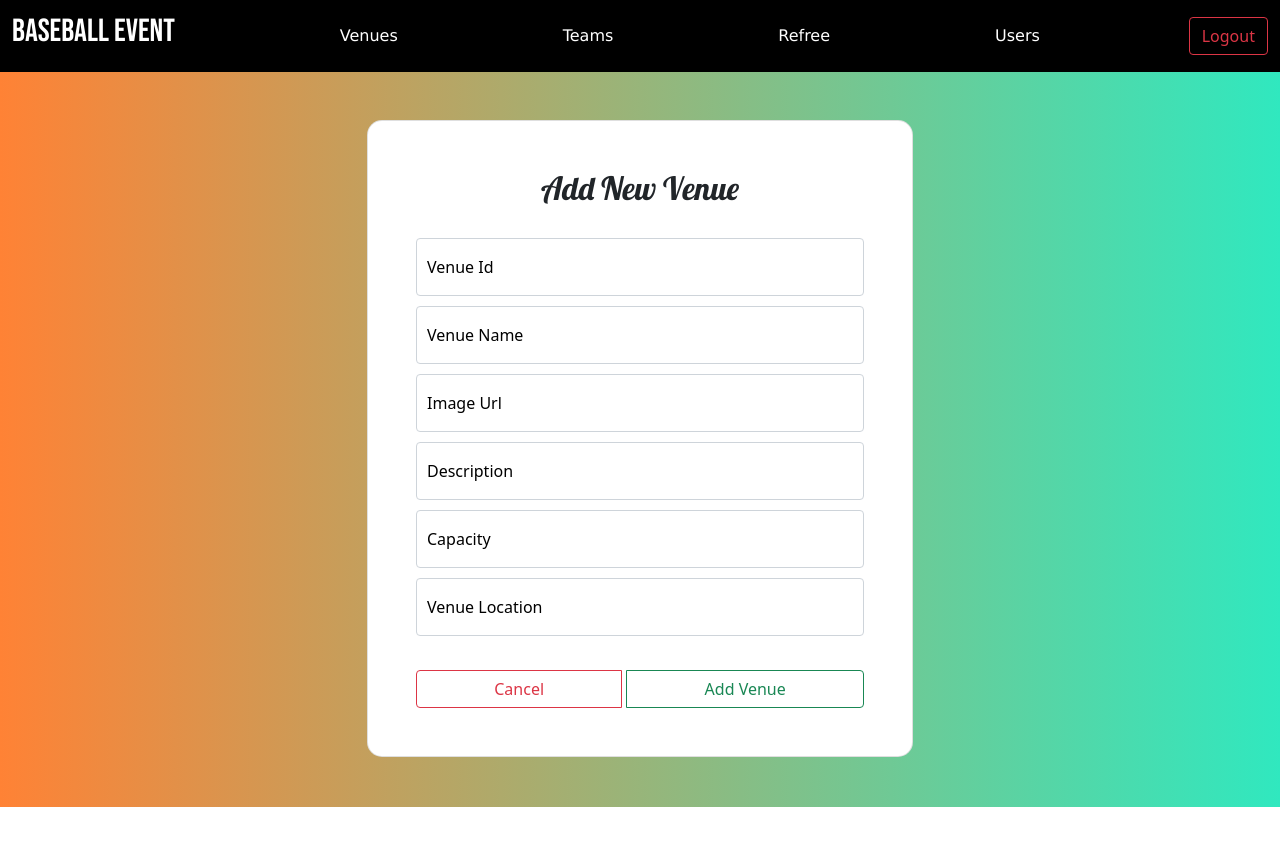
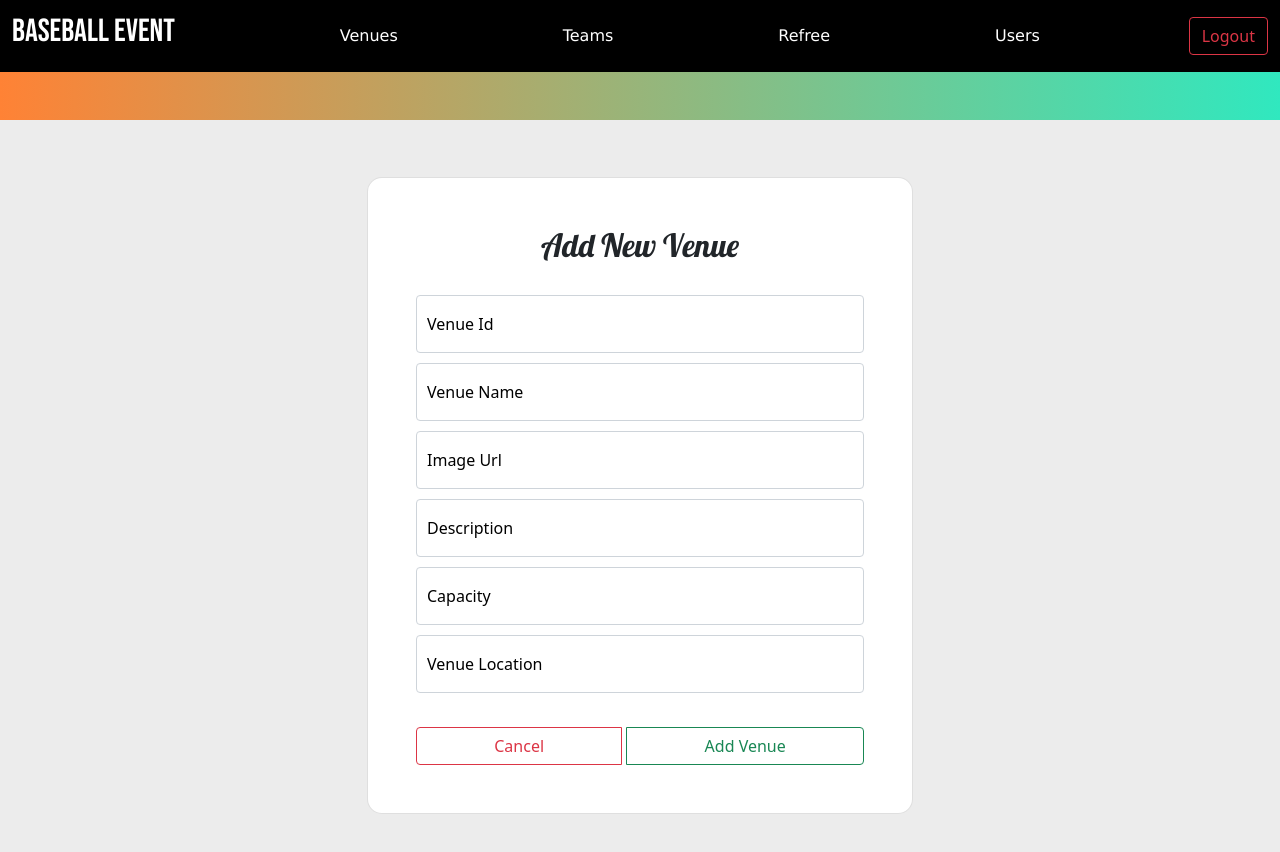
Before and after one commit to Dakshan444/baseball-frontend, an Angular app: page /admin/addVenue in a window 1280 px wide. Shown: the top 852 px of the page. Before the commit the page ends 807 px from the top, so only its background shows below. Built offline with nearby package versions, Linux system fonts and the light colour scheme.

Commit message:
frontend changes and API connection

```diff
--- a/src/app/admin/admin.component.css
+++ b/src/app/admin/admin.component.css
@@ -21,4 +21,6 @@
 
 router-outlet{
     background-color: antiquewhite;
+    position: absolute;
+    width: 100%;
 }
--- a/src/app/admin/venue/add-venue/add-venue.component.css
+++ /dev/null
@@ -1,12 +0,0 @@
-@import url('https://fonts.googleapis.com/css2?family=Lobster&display=swap');
-h2{
-    font-family: 'Lobster', cursive;
-}
-
-.form-floating{
-    margin-bottom: 10px;
-}
-div{
-    color: aqua;
-    margin: 10px;
-}
--- a/src/app/admin/venue/add-venue/add-venue.component.html
+++ b/src/app/admin/venue/add-venue/add-venue.component.html
@@ -1,5 +1,11 @@
 <style>
 @import url('https://fonts.googleapis.com/css2?family=Lobster&display=swap');
+
+.body{
+   background-color: rgb(236, 236, 236);
+   position: absolute;
+   width: 100%;
+}
 
 .form-floating{
     margin-bottom: 10px;
@@ -17,10 +23,10 @@ label{
 .form-control:focus {
     box-shadow: none;
 }
-
 </style>
 
-<div class="mt-5 mask d-flex align-items-center h-100 gradient-custom-3">
+<body style="background-color:antiquewhite;">
+    <div class="mt-5 mask d-flex align-items-center h-100 body"> <!--gradient-custom-3">-->
         <div  class="container h-100">
             <div class="row d-flex justify-content-center align-items-center h-100">
                 <div class="col-12 col-md-12 col-lg-10 col-xl-6">
@@ -72,3 +78,4 @@ label{
         </div>
 
     </div>
+</body>
--- a/src/app/admin/venue/add-venue/add-venue.component.ts
+++ b/src/app/admin/venue/add-venue/add-venue.component.ts
@@ -7,7 +7,7 @@ import { VenueserviceService } from '../venueservice.service';
 @Component({
     selector: 'app-add-venue',
     templateUrl: './add-venue.component.html',
-    styles: []
+    styleUrls: []
 })
 export class AddVenueComponent implements OnInit {
     AddForm!: FormGroup;
--- a/src/app/auth/authentication.service.ts
+++ b/src/app/auth/authentication.service.ts
@@ -11,7 +11,7 @@ import { UserModel } from '../shared/user.model';
 export class AuthenticationService {
 
   constructor(private http:HttpClient, public route:Router) { }
-API='https://localhost:5001/';
+API='https://localhost:44359/';
 
 //Login check For Customer
 LoginCheck(_email:string,_password:string):Observable<ResponseModel>{
--- a/src/app/auth/login/login.component.html
+++ b/src/app/auth/login/login.component.html
@@ -1,6 +1,5 @@
 
-<section class="vh-100"
-    style="background-image: url('https://wallpaperaccess.com/full/5923138.jpg'); ">
+<section class="vh-100" style="background-image: url('https://wallpaperaccess.com/full/5923138.jpg'); ">
     <div class="mask d-flex align-items-center h-100 gradient-custom-3">
         <div class="container h-100">
             <div class="row d-flex justify-content-center align-items-center h-100">
--- a/src/app/users/bookevent.service.ts
+++ b/src/app/users/bookevent.service.ts
@@ -7,7 +7,7 @@ import { BookingDetails } from 'src/app/shared/bookingdetails.model';
   providedIn: 'root'
 })
 export class BookeventService {
-readonly API="https://localhost:5001/api/EventBooking/"
+readonly API="https://localhost:44359/api/EventBooking/"
   constructor(private http: HttpClient) { }
   addBooking(body:BookingDetails):Observable<BookingDetails>{
     let Url=this.API+'bookEvent/';
--- a/src/app/users/bookevent/bookevent.component.html
+++ b/src/app/users/bookevent/bookevent.component.html
@@ -1,4 +1,7 @@
 <style>
+  /* body{
+    background-image: url('/src/assets/Baseball-Stadium-HD-Wallpaper.jpg');
+  } */
   .form-control:focus {
     box-shadow: none;
   }
--- a/src/app/users/view-event/view-event.component.html
+++ b/src/app/users/view-event/view-event.component.html
@@ -1,4 +1,4 @@
-<!-- <div class="container">
+<div class="container">
     <div class="row">
         <div class="col-6 col-md-4 col-lg-3 mb-4">
 
@@ -79,7 +79,7 @@
         </div>
         </div>
     </div>
-</div> -->
+</div>
 <div class="container mt-4">
     <div class="row">
         <div class="col-6 col-md-4 col-lg-3 mb-4"*ngFor="let s of venues;let i = index"  >
@@ -89,7 +89,6 @@
                     <h5 class="card-title text-center">{{s.venueName}}</h5>
                     <div class="d-flex">
                         <p class="card-text mx-4">Place: {{s.venueDescription}}</p>
-
                     </div>
                 </div>
             </div>
--- a/src/app/users/viewbooked-event/viewbooked-event.component.html
+++ b/src/app/users/viewbooked-event/viewbooked-event.component.html
@@ -1,6 +1,22 @@
 <style>
   .form-control:focus {
     box-shadow: none;
+  }
+  .container{
+    position: relative;
+    height: 100px;
+  }
+
+  tbody{
+    overflow-y:scroll;
+    height:50%;
+  }
+  th{
+    padding: 20px 0px;
+    text-align: center;
+  }
+  td{
+    text-align: center;
   }
 </style>
 <body style="background-image: url('https://www.pixelstalk.net/wp-content/uploads/2016/12/Baseball-Stadium-HD-Wallpaper.jpg');position: absolute; width: 100%; height: 100%;">
@@ -11,6 +27,8 @@
       <th>Venue Name</th>
       <th>Time</th>
       <th>Date</th>
+      <th></th>
+      <th></th>
     </thead>
     <tbody>
       <tr *ngFor="let s of bookList;let i=index">
```
Also changed, not shown: src/app/auth/login/login.component.css (+4 -4 lines), src/app/users/users.component.html (line endings or trailing spaces). Lines whose indentation alone changed are shown as unchanged.
